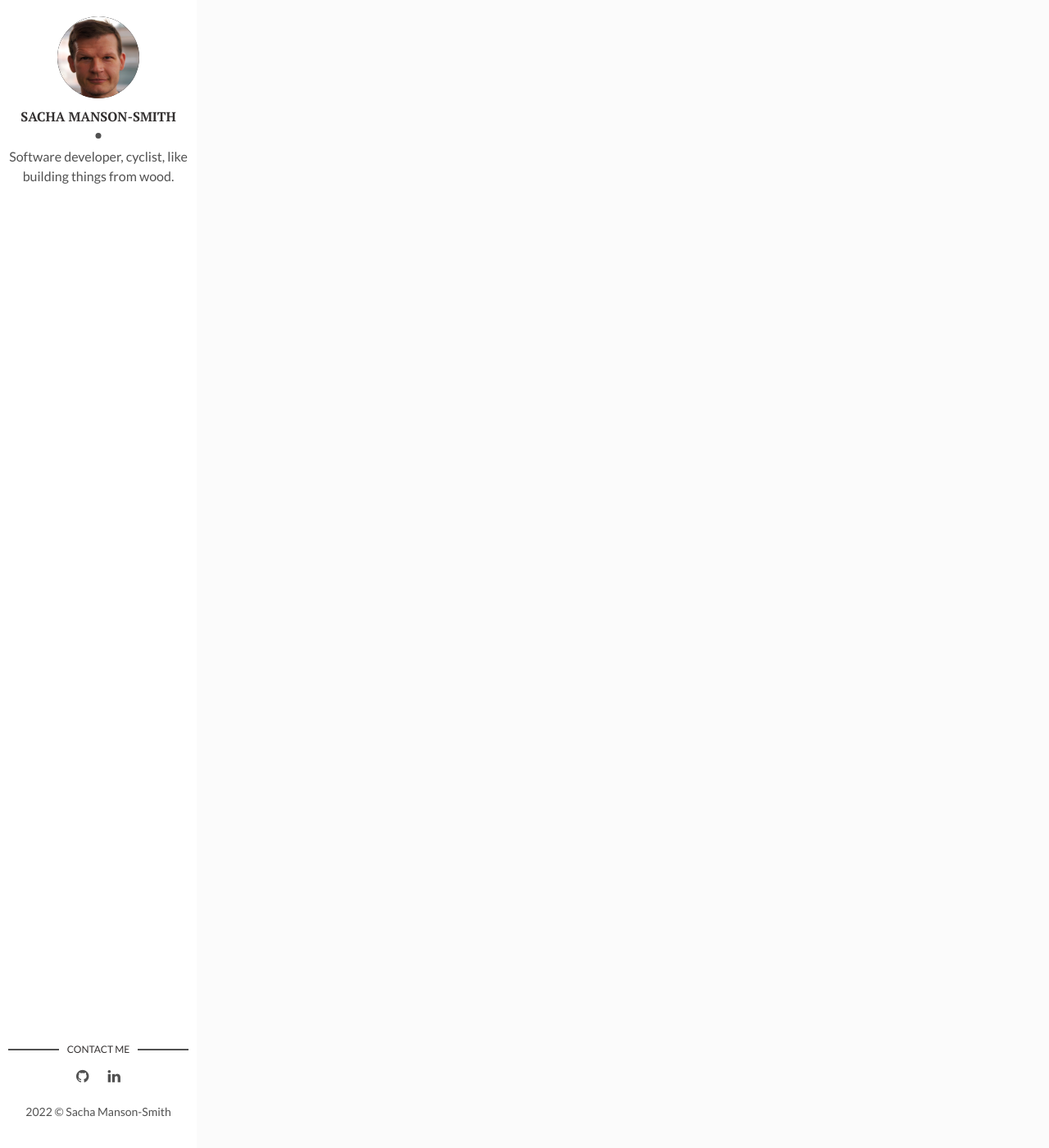
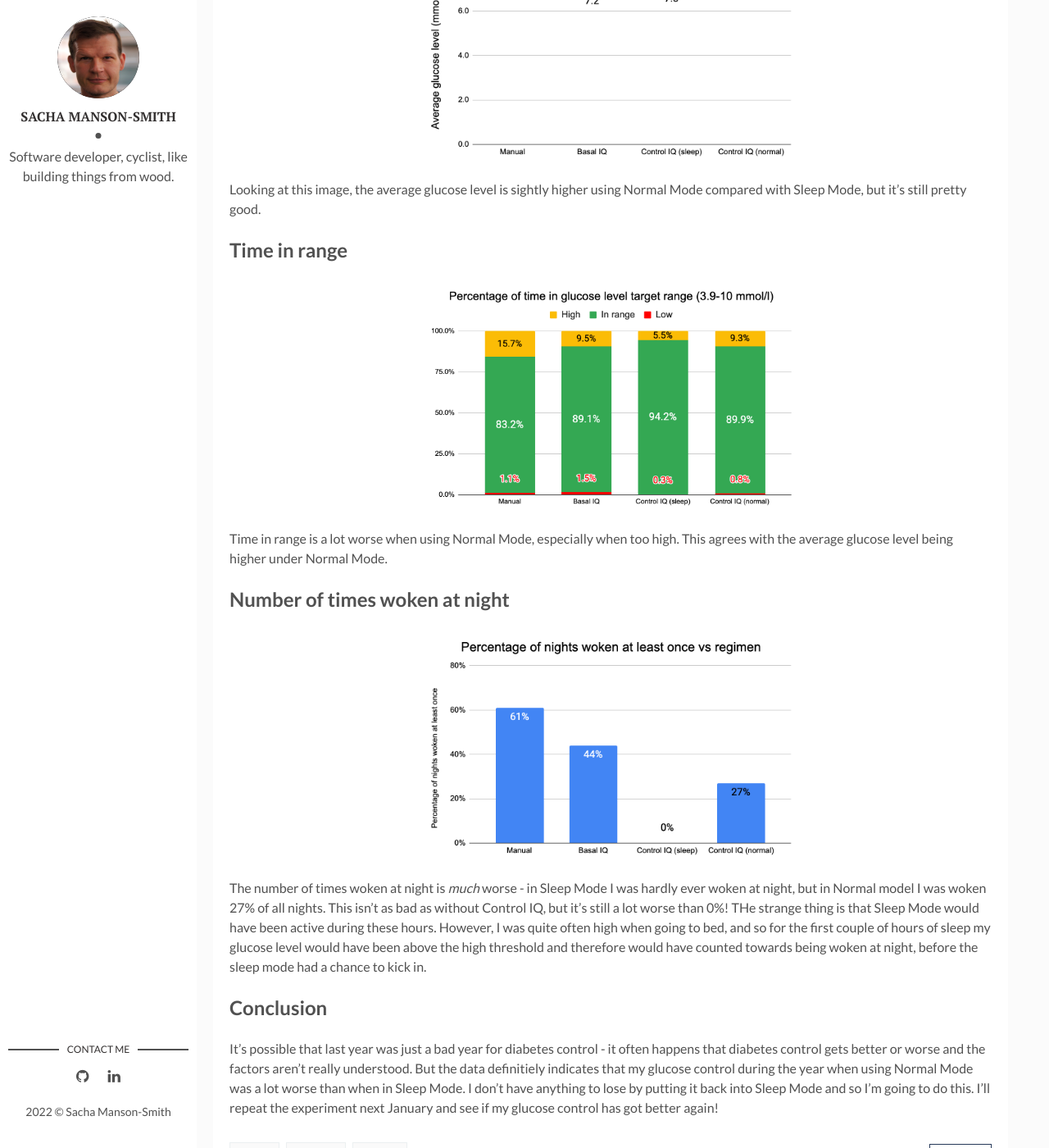
Before and after one commit to sachams/sachams.github.io, a Jekyll site: the page built from _posts/2022-01-30-t-slim-modes.markdown, in a window 1280 px wide and 1400 px high, scrolled down 1028 px. Shown: the whole window at 82% size. Built offline with Jekyll 4.4.1, drawn with Linux system fonts in a browser that asks for light colours; comment, search, counter and statistics services are not loaded; some of the changed text lies outside the part shown.

Commit message:
Control IQ sleep mode

```diff
--- a/_posts/2021-01-24-t-slim-control-iq.markdown
+++ b/_posts/2021-01-24-t-slim-control-iq.markdown
@@ -7,7 +7,7 @@ img: time_in_range.png
 fig-caption: # Add figcaption (optional)
 tags: [Diabetes]
 ---
-When I first got my [Tandem T-Slim insulin pump]({% post_url 2020-07-04-t-slim-impressions %}) it only had Basal IQ mode - in this mode it suspends insulin if your glucose level goes too low, but if it is too high, it doesn't increase insulin - you're on your own. In October last year I got a software upgrade to Control IQ mode. In this mode, if your glucose level goes too high, it increases your insulin and is a fully closed-loop system.
+How good is Control IQ compared to Basal IQ? When I first got my [Tandem T-Slim insulin pump]({% post_url 2020-07-04-t-slim-impressions %}) it only had Basal IQ mode - in this mode it suspends insulin if your glucose level goes too low, but if it is too high, it doesn't increase insulin - you're on your own. In October last year I got a software upgrade to Control IQ mode. In this mode, if your glucose level goes too high, it increases your insulin and is a fully closed-loop system.
 
 Now that I have been using it for a few months in Control IQ mode, I thought I'd analyse my glucose data and see what effect the Control IQ software has had.
 
--- a/_posts/2022-01-30-t-slim-modes.markdown
+++ b/_posts/2022-01-30-t-slim-modes.markdown
@@ -1,9 +1,32 @@
 ---
 layout: post
 title: Tandem T-Slim Control IQ - different modes
-date: 2021-01-24 12:00050:00 +0000
+date: 2022-01-30 12:00050:00 +0000
 description:
-img: time_in_range.png
+img: time_in_range_normal.png
 fig-caption: # Add figcaption (optional)
 tags: [Diabetes]
 ---
+What happens if you use Control IQ Sleep Mode all the time? In a post from [last year]({% post_url 2021-01-24-t-slim-control-iq %}) I compared non-closed-loop diabetes control with Basal IQ and Control IQ. Under Control IQ there are two modes - Sleep Mode and Normal Mode. Under Sleep Mode, if the glucose level is too high then the pump _onoy_ increases the basal (background) rate to bring the glucose level down, whereas in Normal Mode, it will give discrete boluses to do this. Also, the target glucose ranges are slightly tighter compared to Normal Mode.
+
+When I did the experiment in the last post, I used the pump in Sleep Mode all the time - not just at night. Since then I have been running the pump in Normal Mode during the day, and Sleep Mode at night. In this post I have crunched the data again to see which mode is better: Sleep Mode all the time, or Sleep Mode only at night.
+
+I followed the same approach is in the previous post to generate the data.
+
+## Average glucose level
+![Average glucose level]({{ site.url }}/assets/img/average_glucose_level_normal.png)
+
+Looking at this image, the average glucose level is sightly higher using Normal Mode compared with Sleep Mode, but it's still pretty good.
+
+## Time in range
+![Time in range]({{ site.url }}/assets/img/time_in_range_normal.png)
+
+Time in range is a lot worse when using Normal Mode, especially when too high. This agrees with the average glucose level being higher under Normal Mode.
+
+## Number of times woken at night
+![Woken at night]({{ site.url }}/assets/img/woken_at_night_normal.png)
+
+The number of times woken at night is *much* worse - in Sleep Mode I was hardly ever woken at night, but in Normal model I was woken 27% of all nights. This isn't as bad as without Control IQ, but it's still a lot worse than 0%! THe strange thing is that Sleep Mode would have been active during these hours. However, I was quite often high when going to bed, and so for the first couple of hours of sleep my glucose level would have been above the high threshold and therefore would have counted towards being woken at night, before the sleep mode had a chance to kick in.
+
+## Conclusion
+It's possible that last year was just a bad year for diabetes control - it often happens that diabetes control gets better or worse and the factors aren't really understood. But the data definitiely indicates that my glucose control during the year when using Normal Mode was a lot worse than when in Sleep Mode. I don't have anything to lose by putting it back into Sleep Mode and so I'm going to do this. I'll repeat the experiment next January and see if my glucose control has got better again!
```
Also changed, not shown: assets/img/average_glucose_level_normal.png (added), assets/img/time_in_range_normal.png (added), assets/img/woken_at_night_normal.png (added).
